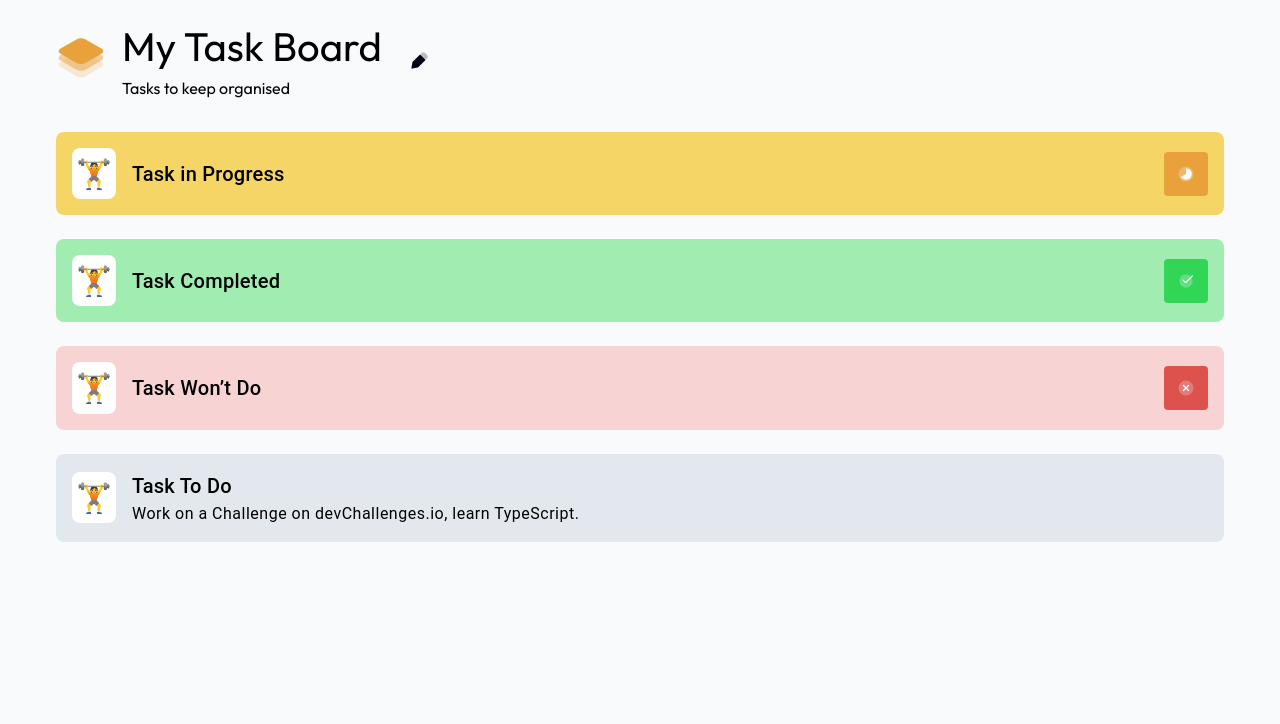
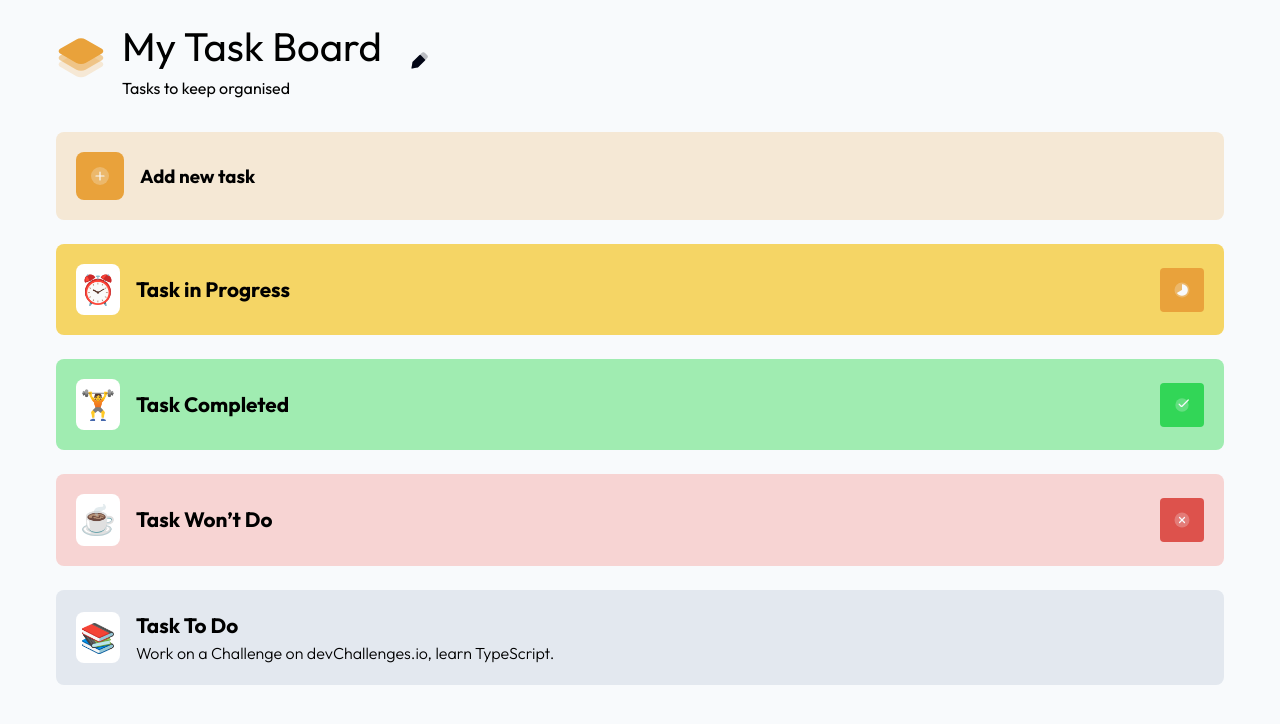
Before and after one commit to rearalf/my-task-board-frontend, a Vue app: page / in a window 1280 px wide. Shown: the top 724 px of the page. Built offline with nearby package versions, Linux system fonts and the light colour scheme; the HTML template or start-up script is replaced by a standard one.

Commit message:
feat: Add new task card component

```diff
--- a/src/App.vue
+++ b/src/App.vue
@@ -1,5 +1,6 @@
 <script setup lang="ts">
 import EditDuotone from './components/icons/EditDuotone.vue'
+import NewTaskCard from './components/NewTaskCard.vue'
 import LogoSVG from './components/icons/LogoSVG.vue'
 import TaskCard from './components/TaskCardk.vue'
 </script>
@@ -17,11 +18,12 @@ import TaskCard from './components/TaskCardk.vue'
       </v-btn>
     </div>
     <main class="mt-8 d-flex flex-column ga-6">
-      <TaskCard :icon="'gym'" :state="'in_progress'" />
+      <NewTaskCard />
+      <TaskCard :icon="'alarm'" :state="'in_progress'" />
       <TaskCard :icon="'gym'" :state="'completed'" />
-      <TaskCard :icon="'gym'" :state="'wont_do'" />
+      <TaskCard :icon="'coffee'" :state="'wont_do'" />
       <TaskCard
-        :icon="'gym'"
+        :icon="'book'"
         :description="'Work on a Challenge on devChallenges.io, learn TypeScript.'"
         :state="'pending'"
       />
--- /dev/null
+++ b/src/components/NewTaskCard.vue
@@ -0,0 +1,38 @@
+<template>
+  <button
+    class="d-flex align-center ga-4 pa-5 rounded-lg custom-btn"
+    style="background-color: #f5e8d5"
+    @click="() => console.log('Hello')"
+  >
+    <i class="d-flex justify-center align-center pa-3 rounded-lg" style="background-color: #e9a23b">
+      <AddRoundDuotone />
+    </i>
+    <h3 class="font-weight-bold">Add new task</h3>
+  </button>
+</template>
+
+<script lang="ts">
+export default {
+  name: 'NewTaskCard',
+}
+</script>
+
+<script setup lang="ts">
+import AddRoundDuotone from './icons/AddRoundDuotone.vue'
+</script>
+
+<style scoped>
+.custom-btn {
+  transition: box-shadow 0.3s ease-in-out;
+}
+
+.custom-btn:hover {
+  -webkit-box-shadow: 0px 8px 10px 0px rgba(0, 0, 0, 0.27);
+  -moz-box-shadow: 0px 8px 10px 0px rgba(0, 0, 0, 0.27);
+  box-shadow: 0px 8px 10px 0px rgba(0, 0, 0, 0.27);
+}
+
+.custom-btn:active {
+  background-color: #f5d565 !important;
+}
+</style>
--- a/src/components/TaskCardk.vue
+++ b/src/components/TaskCardk.vue
@@ -1,6 +1,6 @@
 <template>
   <div
-    class="d-flex align-center justify-space-between ga-4 pa-4 rounded-lg"
+    class="d-flex align-center justify-space-between ga-4 pa-5 rounded-lg"
     :style="
       props.state === 'completed'
         ? 'background-color: #A0ECB1;'
@@ -20,12 +20,24 @@
       <i v-if="props.icon === 'chat'">💬</i>
     </div>
     <div class="flex-1-1 d-flex flex-column justify-center">
-      <h3 v-if="props.state === 'pending'" class="text-h6">Task To Do</h3>
-      <h3 v-if="props.state === 'in_progress'" class="text-h6">Task in Progress</h3>
-      <h3 v-if="props.state === 'completed'" class="text-h6">Task Completed</h3>
-      <h3 v-if="props.state === 'wont_do'" class="text-h6">Task Won’t Do</h3>
+      <h3 v-if="props.state === 'pending'" class="font-weight-bold" style="font-size: 1.3rem">
+        Task To Do
+      </h3>
+      <h3 v-if="props.state === 'in_progress'" class="font-weight-bold" style="font-size: 1.3rem">
+        Task in Progress
+      </h3>
+      <h3 v-if="props.state === 'completed'" class="font-weight-bold" style="font-size: 1.3rem">
+        Task Completed
+      </h3>
+      <h3 v-if="props.state === 'wont_do'" class="font-weight-bold" style="font-size: 1.3rem">
+        Task Won’t Do
+      </h3>
 
-      <p v-if="props.state === 'pending'" style="margin-right: 180px" class="text-body-1">
+      <p
+        v-if="props.state === 'pending'"
+        style="margin-right: 35%; width: auto"
+        class="font-weight-light"
+      >
         {{ props.description }}
       </p>
     </div>
```
